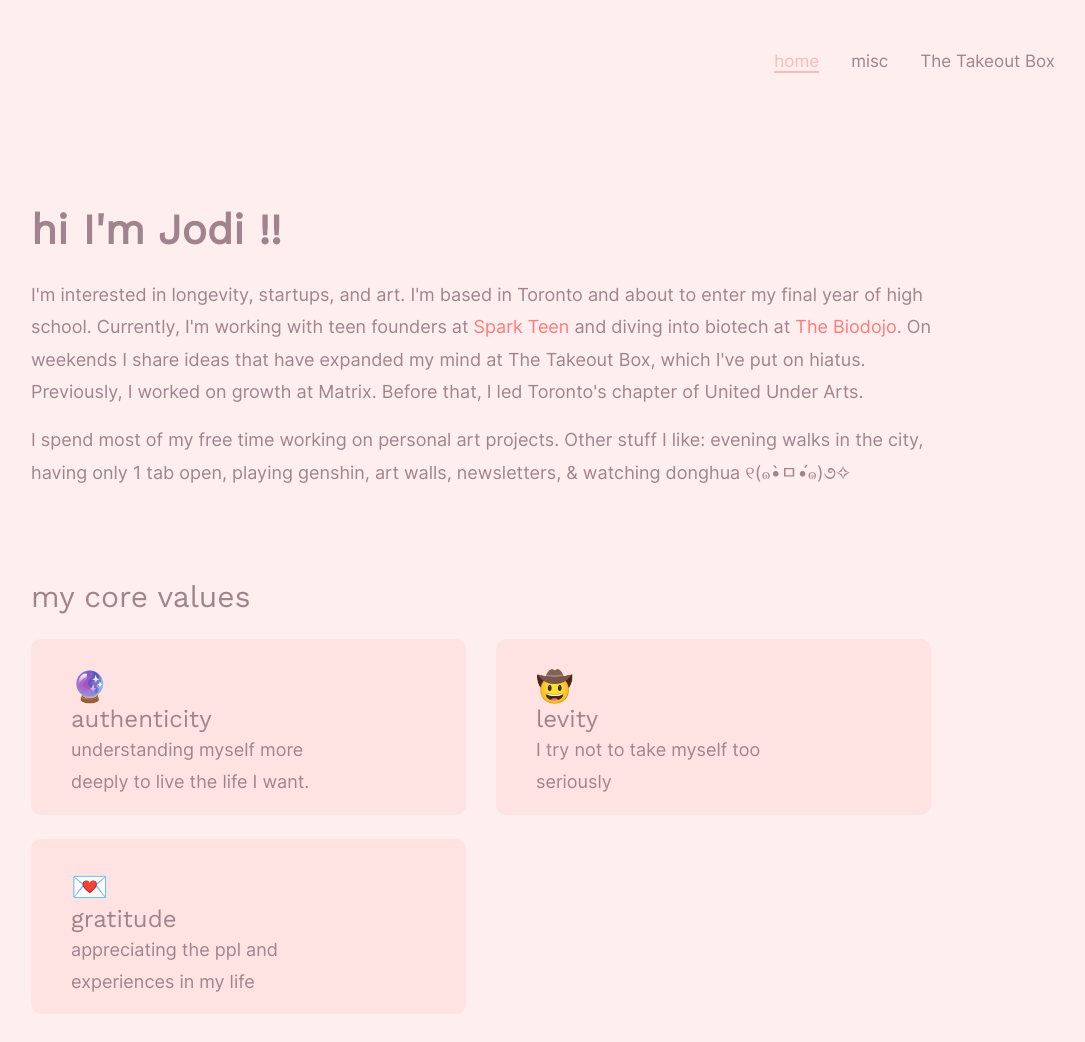
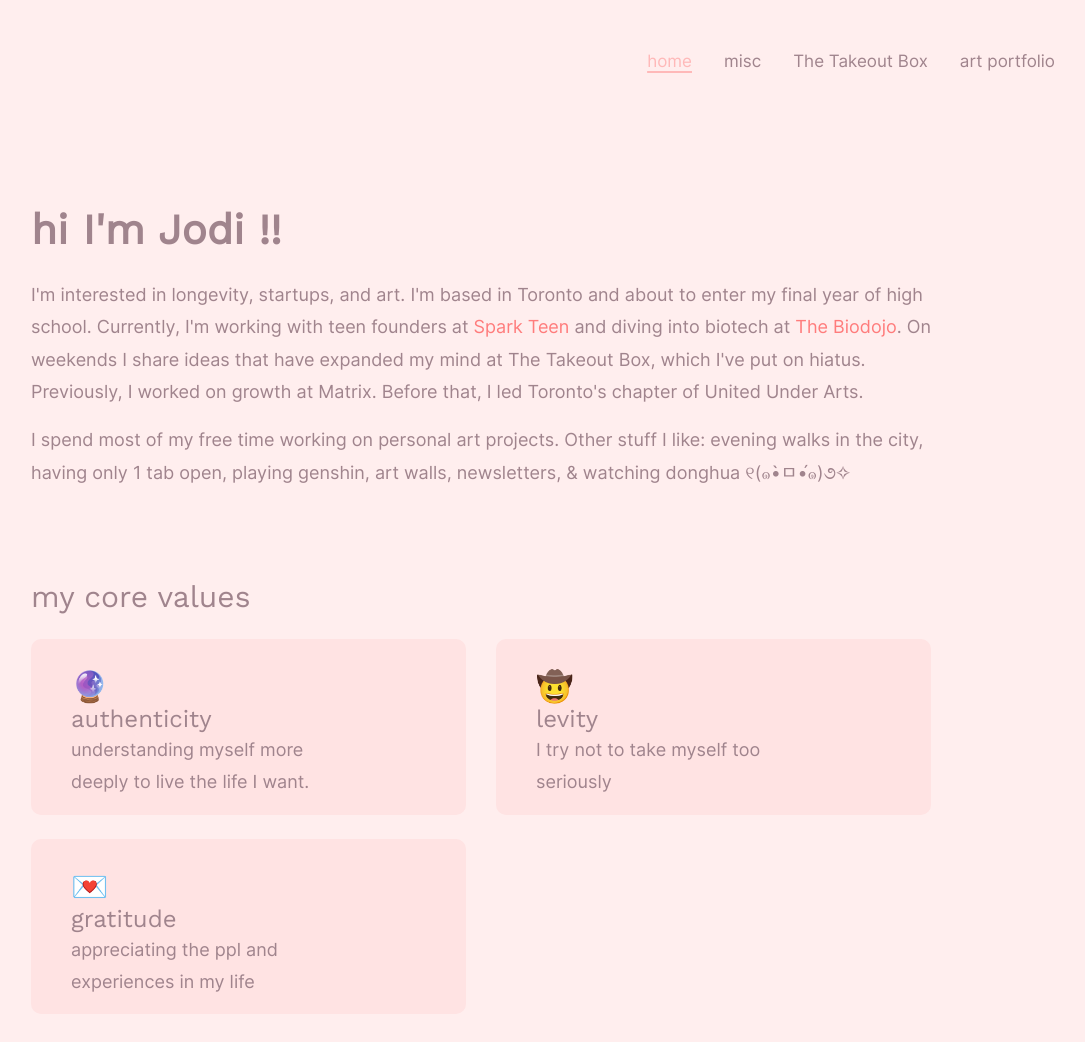
Before and after one commit to jodisy/jodisy.github.io, a plain HTML site: page index.html in a window 1280 px wide. Shown: the top 1042 px of the page, without its empty margins (159-1244 px from the left). Drawn offline with nearby package versions, Linux system fonts and the light colour scheme.

Commit message:
Update index.html

```diff
--- a/index.html
+++ b/index.html
@@ -17,7 +17,7 @@
 <body>
 	<div class='topnav' style='padding:35px'>
 		<div class='col'>
-			<!--  <a href='https://app.pitch.com/app/presentation/9ae93928-5bad-4398-a8a8-d201dee4b6c9/67e12698-3d28-47f1-bc12-b7776d859655'>portfolio</a> -->
+			<a href='https://drive.google.com/drive/folders/1LGUWTBNEXkRyqZB7xf5gsq1E7324zWol?usp=sharing'>art portfolio</a>
 			<a href='https://thetakeoutbox.substack.com/welcome' target="_blank">The Takeout Box</a>
 			<a href='https://www.notion.so/Misc-a4cfe34802794dfc9220d6da4037301b' target='_blank'>misc</a>
 			<!-- <a href='blog.html'>blog</a> -->
```
